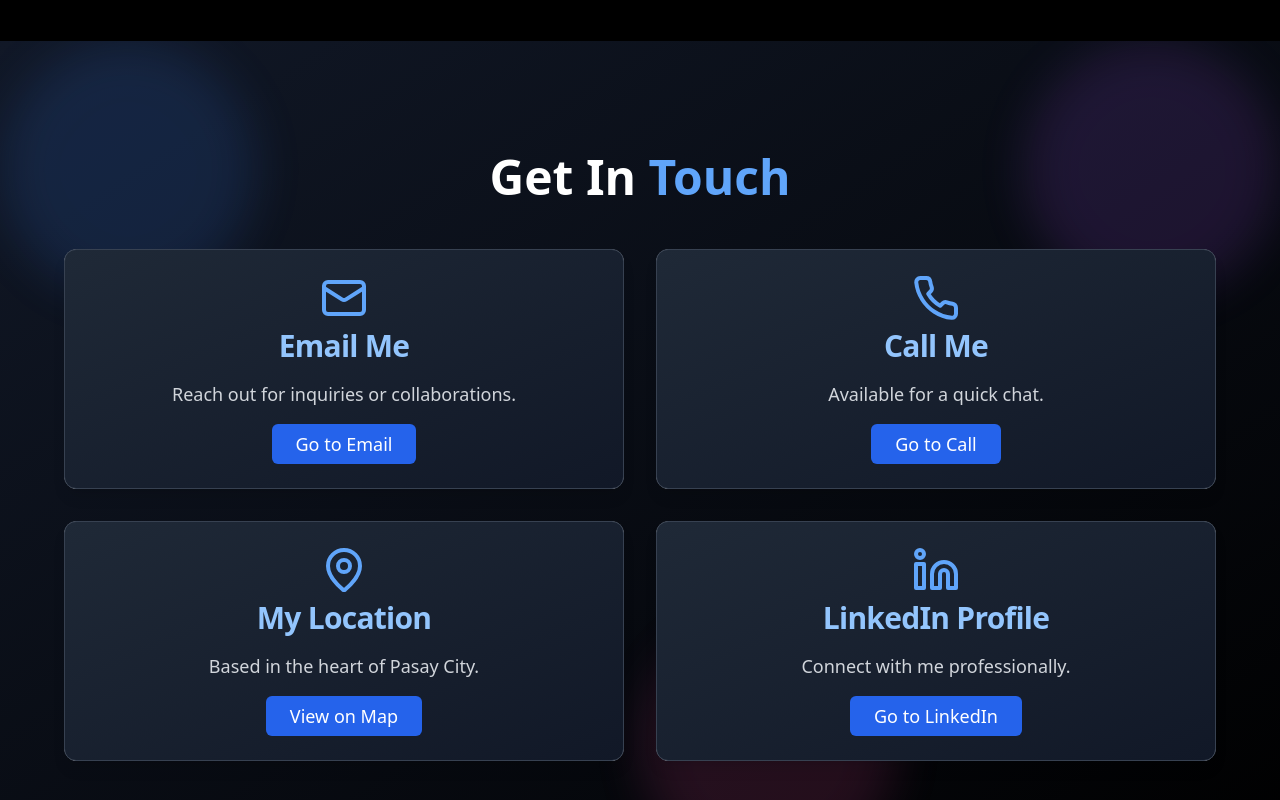
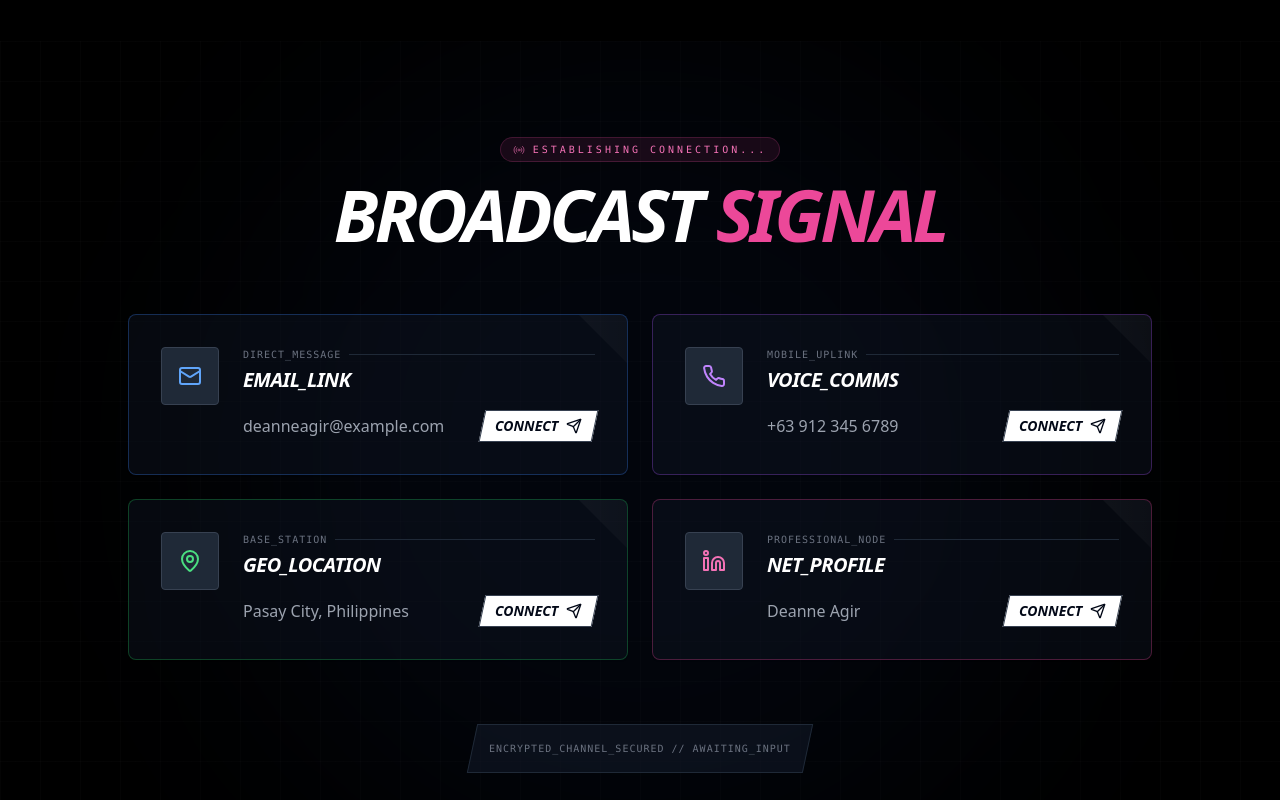
Before and after one commit to Dyno-dev07/My-Portfolio, a React (Vite) app: page / in a window 1280 px wide. Shown: the part 4380-5180 px from the top of the page. Built offline with nearby package versions, Linux system fonts and the light colour scheme.

Commit message:
[dyad] Revamping Contact section with tech-heavy design - wrote 1 file(s)

```diff
--- a/src/pages/Contact.tsx
+++ b/src/pages/Contact.tsx
@@ -1,109 +1,150 @@
 "use client";
 
-import React, { useEffect, useRef } from "react";
-import { gsap } from "gsap";
-import { Card, CardContent, CardHeader, CardTitle } from "@/components/ui/card";
+import React from "react";
+import { motion } from "framer-motion";
+import { Card } from "@/components/ui/card";
 import { Button } from "@/components/ui/button";
-import { Mail, Phone, MapPin, Linkedin } from "lucide-react";
-
-const Contact = () => {
-  const titleRef = useRef(null);
-  const cardsRef = useRef<(HTMLDivElement | null)[]>([]);
-
-  useEffect(() => {
-    gsap.fromTo(
-      titleRef.current,
-      { opacity: 0, y: -50 },
-      { opacity: 1, y: 0, duration: 1, ease: "power3.out" }
-    );
-
-    cardsRef.current.forEach((el, index) => {
-      if (el) {
-        gsap.fromTo(
-          el,
-          { opacity: 0, scale: 0.8 },
-          { opacity: 1, scale: 1, duration: 0.8, delay: 0.2 * index + 0.5, ease: "back.out(1.7)" }
-        );
-      }
-    });
-  }, []);
+import { Mail, Phone, MapPin, Linkedin, Radio, Send } from "lucide-react";
 
 const contactInfo = [
   {
     icon: Mail,
-      title: "Email Me",
-      value: "deanneagir@example.com", // Placeholder email
+    title: "EMAIL_LINK",
+    value: "deanneagir@example.com",
     link: "mailto:deanneagir@example.com",
-      description: "Reach out for inquiries or collaborations.",
+    label: "DIRECT_MESSAGE",
+    color: "text-blue-400",
+    borderColor: "border-blue-500/30"
   },
   {
     icon: Phone,
-      title: "Call Me",
-      value: "+63 912 345 6789", // Placeholder phone number
+    title: "VOICE_COMMS",
+    value: "+63 912 345 6789",
     link: "tel:+639123456789",
-      description: "Available for a quick chat.",
+    label: "MOBILE_UPLINK",
+    color: "text-purple-400",
+    borderColor: "border-purple-500/30"
   },
   {
     icon: MapPin,
-      title: "My Location",
+    title: "GEO_LOCATION",
     value: "Pasay City, Philippines",
-      link: "https://www.google.com/maps/place/Pasay+City,+Metro+Manila,+Philippines", // Google Maps link
-      description: "Based in the heart of Pasay City.",
+    link: "https://www.google.com/maps/place/Pasay+City,+Metro+Manila,+Philippines",
+    label: "BASE_STATION",
+    color: "text-green-400",
+    borderColor: "border-green-500/30"
   },
   {
     icon: Linkedin,
-      title: "LinkedIn Profile",
+    title: "NET_PROFILE",
     value: "Deanne Agir",
-      link: "https://www.linkedin.com/in/deanneagir", // Placeholder LinkedIn profile
-      description: "Connect with me professionally.",
+    link: "https://www.linkedin.com/in/deanneagir",
+    label: "PROFESSIONAL_NODE",
+    color: "text-pink-400",
+    borderColor: "border-pink-500/30"
   },
 ];
 
+const Contact = () => {
   return (
-    <div className="min-h-screen bg-gradient-to-br from-gray-900 to-black text-white p-4 md:p-8 relative overflow-hidden">
-      {/* Subtle background pattern */}
-      <div className="absolute inset-0 z-0 opacity-20">
-        <div className="absolute top-0 left-0 w-64 h-64 bg-blue-500 rounded-full mix-blend-multiply filter blur-xl opacity-70 animate-blob"></div>
-        <div className="absolute top-0 right-0 w-64 h-64 bg-purple-500 rounded-full mix-blend-multiply filter blur-xl opacity-70 animate-blob animation-delay-2000"></div>
-        <div className="absolute bottom-0 left-1/2 w-64 h-64 bg-pink-500 rounded-full mix-blend-multiply filter blur-xl opacity-70 animate-blob animation-delay-4000"></div>
+    <section id="contact" className="py-24 relative overflow-hidden bg-black">
+      {/* Background Grid & Effects */}
+      <div className="absolute inset-0 bg-[linear-gradient(to_right,#80808008_1px,transparent_1px),linear-gradient(to_bottom,#80808008_1px,transparent_1px)] bg-[size:40px_40px]" />
+      <div className="absolute top-1/2 left-1/2 -translate-x-1/2 -translate-y-1/2 w-[800px] h-[800px] bg-blue-600/5 rounded-full blur-[120px] pointer-events-none" />
+
+      <div className="container mx-auto px-4 relative z-10">
+        <div className="text-center mb-16">
+          <motion.div
+            initial={{ opacity: 0, y: 20 }}
+            whileInView={{ opacity: 1, y: 0 }}
+            viewport={{ once: true }}
+            className="inline-flex items-center gap-2 px-3 py-1 rounded-full bg-pink-500/10 border border-pink-500/20 text-pink-400 text-[10px] font-mono mb-4 tracking-[0.3em] uppercase"
+          >
+            <Radio className="h-3 w-3 animate-pulse" />
+            Establishing Connection...
+          </motion.div>
+          <motion.h2
+            initial={{ opacity: 0, scale: 0.9 }}
+            whileInView={{ opacity: 1, scale: 1 }}
+            viewport={{ once: true }}
+            className="text-4xl md:text-7xl font-black italic text-white tracking-tighter uppercase"
+          >
+            BROADCAST <span className="text-pink-500">SIGNAL</span>
+          </motion.h2>
         </div>
 
-      <div className="max-w-6xl mx-auto py-12 md:py-20 relative z-10">
-        <h2 ref={titleRef} className="text-4xl md:text-5xl font-extrabold text-center mb-12 leading-tight">
-          Get In <span className="text-blue-400">Touch</span>
-        </h2>
-
-        <div className="grid grid-cols-1 md:grid-cols-2 lg:grid-cols-2 gap-8">
+        <div className="grid grid-cols-1 md:grid-cols-2 gap-6 max-w-5xl mx-auto">
           {contactInfo.map((item, index) => {
             const Icon = item.icon;
             return (
-              <Card
-                key={index}
-                ref={(el) => (cardsRef.current[index] = el)}
-                className="group bg-gradient-to-br from-gray-800 to-gray-900 border border-gray-700 text-white shadow-lg rounded-xl flex flex-col items-center text-center p-6 hover:scale-105 hover:shadow-2xl hover:border-blue-600 transition-all duration-300 ease-in-out"
+              <motion.div
+                key={item.title}
+                initial={{ opacity: 0, x: index % 2 === 0 ? -20 : 20 }}
+                whileInView={{ opacity: 1, x: 0 }}
+                viewport={{ once: true }}
+                transition={{ delay: index * 0.1 }}
               >
-                <CardHeader className="p-0 mb-4">
-                  <Icon className="h-12 w-12 text-blue-400 mx-auto group-hover:text-blue-300 transition-colors duration-300" />
-                  <CardTitle className="text-3xl font-bold text-blue-300 mt-4 group-hover:text-blue-200 transition-colors duration-300">
+                <Card className={`group bg-gray-900/40 border ${item.borderColor} p-8 hover:bg-gray-800/40 transition-all relative overflow-hidden`}>
+                  {/* Skewed Accent */}
+                  <div className="absolute top-0 right-0 w-24 h-24 bg-gradient-to-br from-white/5 to-transparent skew-x-[45deg] translate-x-12 -translate-y-12" />
+
+                  <div className="flex items-start gap-6 relative z-10">
+                    <div className={`p-4 rounded bg-gray-800 border border-gray-700 group-hover:scale-110 transition-transform duration-500`}>
+                      <Icon className={`h-6 w-6 ${item.color}`} />
+                    </div>
+
+                    <div className="flex-1">
+                      <div className="flex items-center gap-2 mb-1">
+                        <span className="text-[10px] font-mono text-gray-500 tracking-widest uppercase">
+                          {item.label}
+                        </span>
+                        <div className="h-px flex-1 bg-gray-800" />
+                      </div>
+                      <h3 className="text-xl font-black italic text-white mb-4 tracking-tight">
                         {item.title}
-                  </CardTitle>
-                </CardHeader>
-                <CardContent className="flex-grow p-0">
-                  <p className="text-lg text-gray-300 mb-4 group-hover:text-gray-200 transition-colors duration-300">
-                    {item.description}
-                  </p>
-                  <Button asChild className="bg-blue-600 hover:bg-blue-700 text-white text-lg px-6 py-3 rounded-md transition-all duration-300 ease-in-out transform hover:scale-105">
+                      </h3>
+
+                      <div className="flex flex-col sm:flex-row sm:items-center justify-between gap-4">
+                        <span className="text-gray-400 font-medium truncate max-w-[200px] sm:max-w-none">
+                          {item.value}
+                        </span>
+                        <Button
+                          asChild
+                          variant="outline"
+                          size="sm"
+                          className="border-gray-700 hover:bg-white hover:text-black font-bold italic skew-x-[-12deg] rounded-none h-8"
+                        >
                           <a href={item.link} target="_blank" rel="noopener noreferrer">
-                      {item.title === "My Location" ? "View on Map" : `Go to ${item.title.split(" ")[0]}`}
+                            <span className="skew-x-[12deg] flex items-center gap-2">
+                              CONNECT <Send className="h-3 w-3" />
+                            </span>
                           </a>
                         </Button>
-                </CardContent>
+                      </div>
+                    </div>
+                  </div>
                 </Card>
+              </motion.div>
             );
           })}
         </div>
+
+        {/* Footer Status */}
+        <motion.div
+          initial={{ opacity: 0 }}
+          whileInView={{ opacity: 1 }}
+          viewport={{ once: true }}
+          transition={{ delay: 0.6 }}
+          className="mt-16 text-center"
+        >
+          <div className="inline-block p-4 bg-gray-900/60 border border-gray-800 rounded-none skew-x-[-12deg]">
+            <p className="text-[10px] font-mono text-gray-500 skew-x-[12deg] tracking-widest">
+              ENCRYPTED_CHANNEL_SECURED // AWAITING_INPUT
+            </p>
           </div>
+        </motion.div>
       </div>
+    </section>
   );
 };
 
```
Lines whose indentation alone changed are shown as unchanged.
